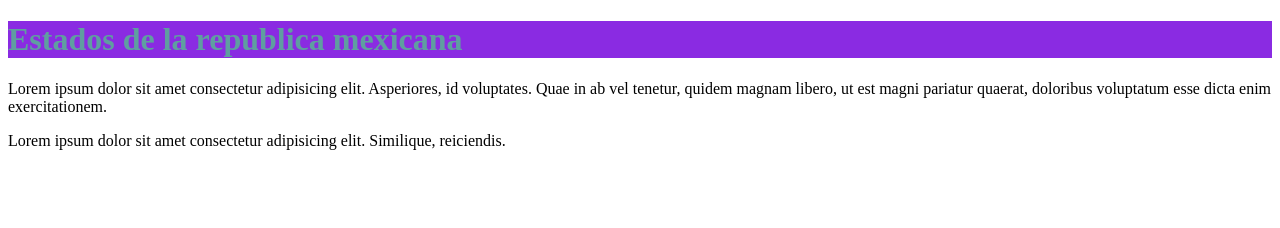
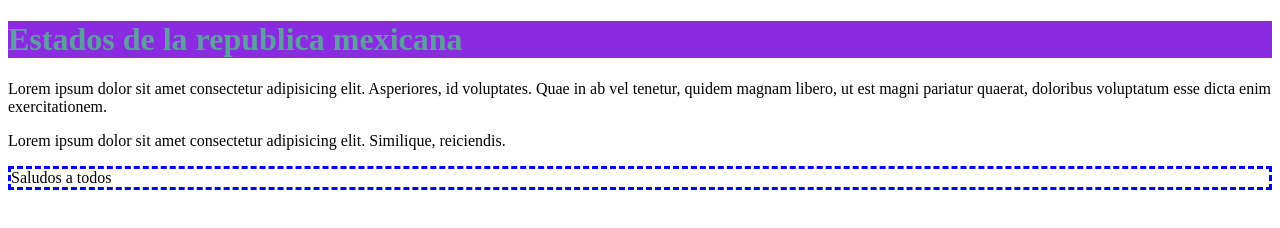
Before and after one commit to AngeelBarrera/w5131enero, a plain HTML site: page index.html in a window 1280 px wide. Drawn offline with Linux system fonts and the light colour scheme.

Commit message:
add saludo

```diff
--- a/index.html
+++ b/index.html
@@ -10,5 +10,6 @@
     <h1 tabindex="1" style="background-color: blueviolet; color: cadetblue;">Estados de la republica mexicana</h1>
     <p class="contenido" tabindex="2" lang="en">Lorem ipsum dolor sit amet consectetur adipisicing elit. Asperiores, id voluptates. Quae in ab vel tenetur, quidem magnam libero, ut est magni pariatur quaerat, doloribus voluptatum esse dicta enim exercitationem.</p>
     <p class="msj-error" id="p-secundario" tabindex="3" lang="es">Lorem ipsum dolor sit amet consectetur adipisicing elit. Similique, reiciendis.</p>
+    <p style="border: 3px dashed blue;">Saludos                      a todos</p>
 </body>
 </html>
```
